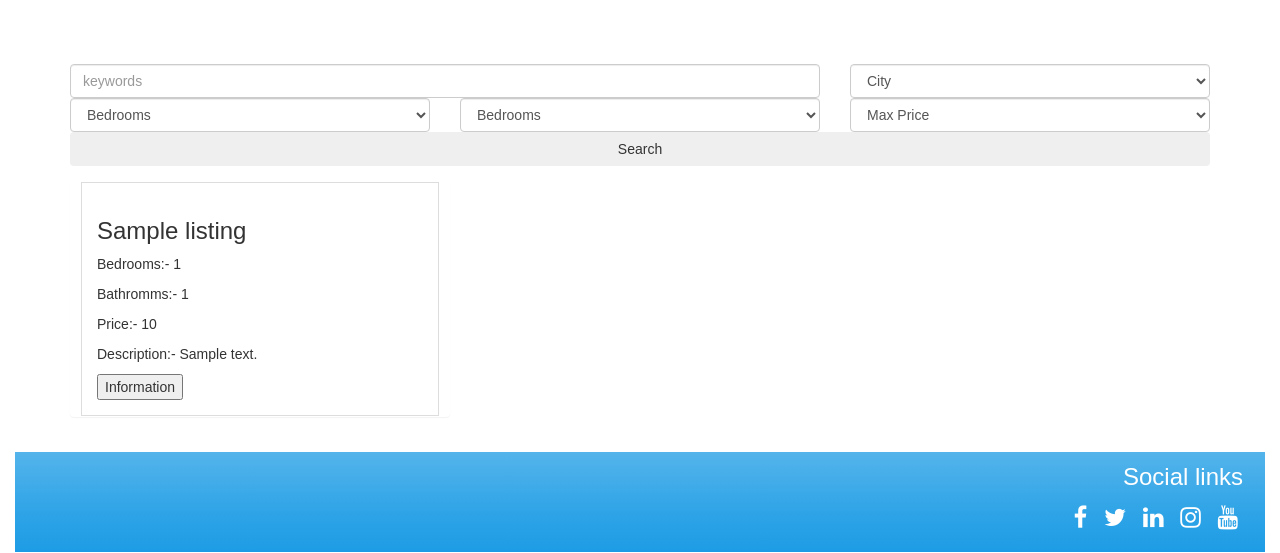
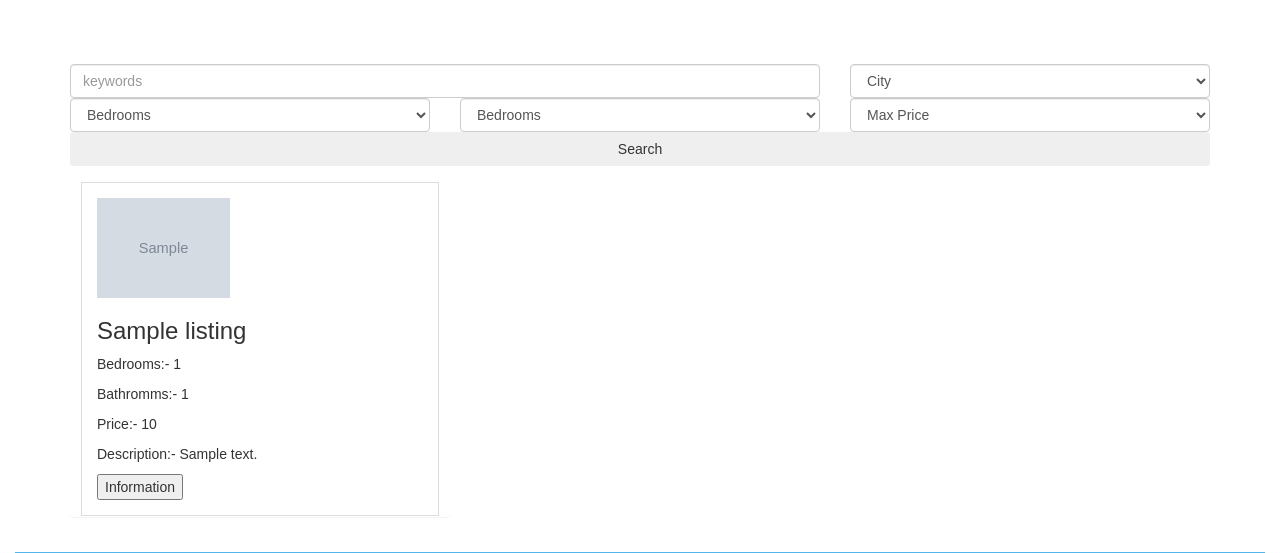
Before and after one commit to GrantMCA93/Project5-Full-Stack-Frameworks, a Django app: page /listings/ in a window 1280 px wide. Shown: the part 66-619 px from the top of the page. Run offline with Django 3.2, Linux system fonts and the light colour scheme; tables that the repository leaves empty hold one stand-in row (values such as "Sample post"); grey boxes marked "Sample" are stand-in pictures; some libraries are stand-ins or nearby versions; grey boxes are pictures that could not be loaded.

Commit message:
house images displaying of houses page

```diff
--- a/listings/templates/houses.html
+++ b/listings/templates/houses.html
@@ -9,8 +9,7 @@
 			{% for house in listings %}
     <div class="col-xs-11 col-sm-offset-0 col-sm-6 col-md-4 display panel panel-default">
         <div class="panel-body">
-            <div class="listing" style="background-image: url('{{ MEDIA_URL }}{{ house.image }}')"></div>
-
+            <img class="card-img-top" style="height: 100px;" src="{{ house.main_img.url }}" alt="{{ house.title }}" />
             <h3>{{ house.title}}</h3>
              <p>Bedrooms:- {{house.bedrooms}}</p>
             <p>Bathromms:- {{house.bathrooms}}</p>
```
